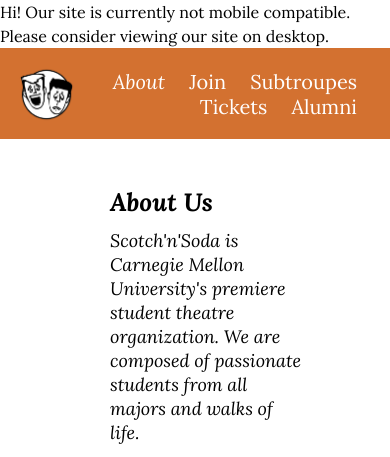
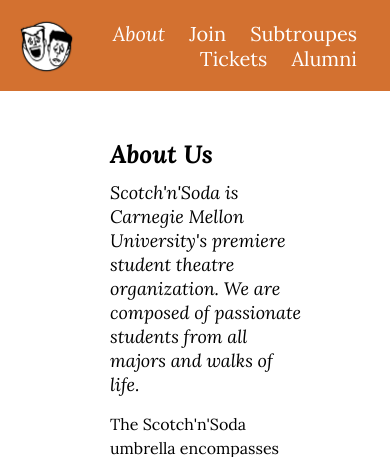
Before and after one commit to rendavison/snsWebsite, a Flask app: page /about.html in a window 390 px wide. Shown: the top 457 px of the page. Run offline with Flask 2, Linux system fonts and the light colour scheme; some libraries are stand-ins or nearby versions.

Commit message:
got rid of showmemobile banner

```diff
--- a/app/templates/base.html
+++ b/app/templates/base.html
@@ -39,12 +39,6 @@
 
     <!--Navigation Bar-->
 
-    <div class="showmemobile">
-      <div class="mobilebanner">
-        Hi!  Our site is currently not mobile compatible.  Please consider viewing our site on desktop.
-      </div>
-    </div>
-
     <table class="topbar"><tr>
 
       <td>
```
